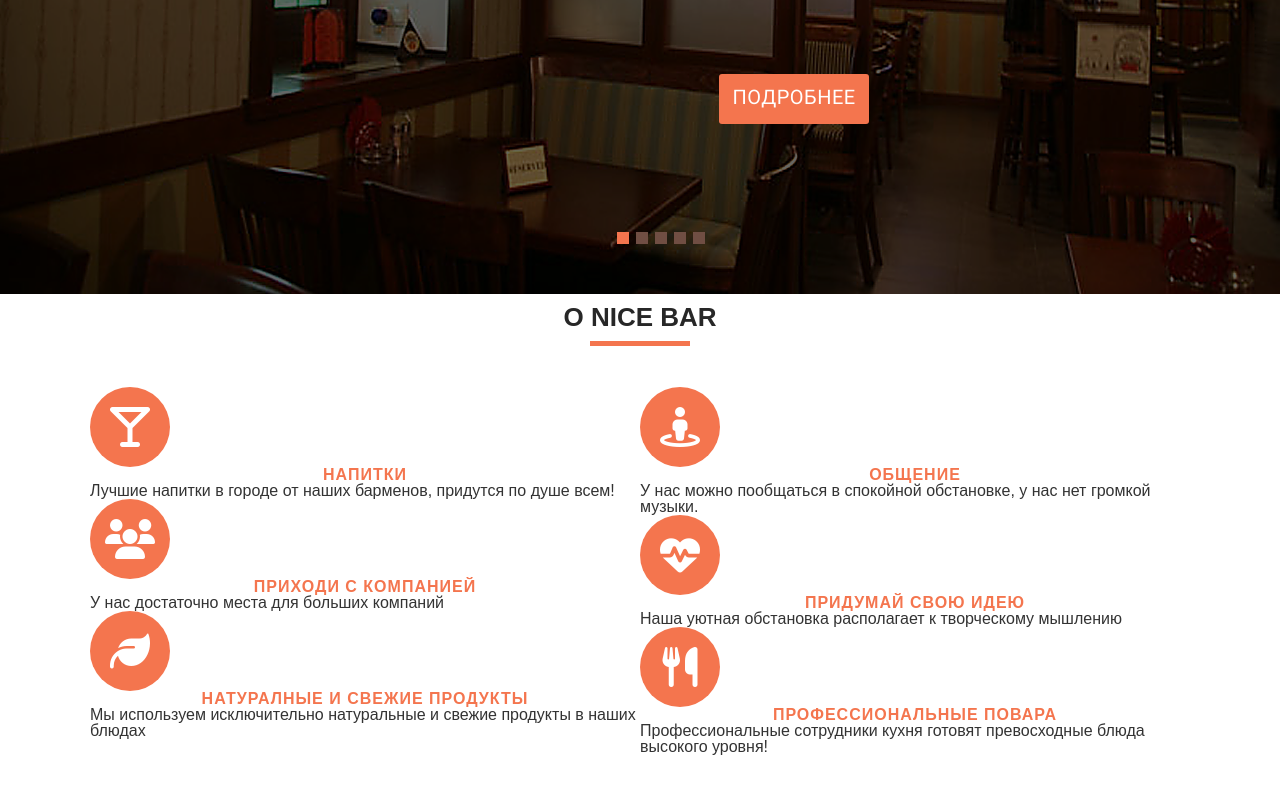
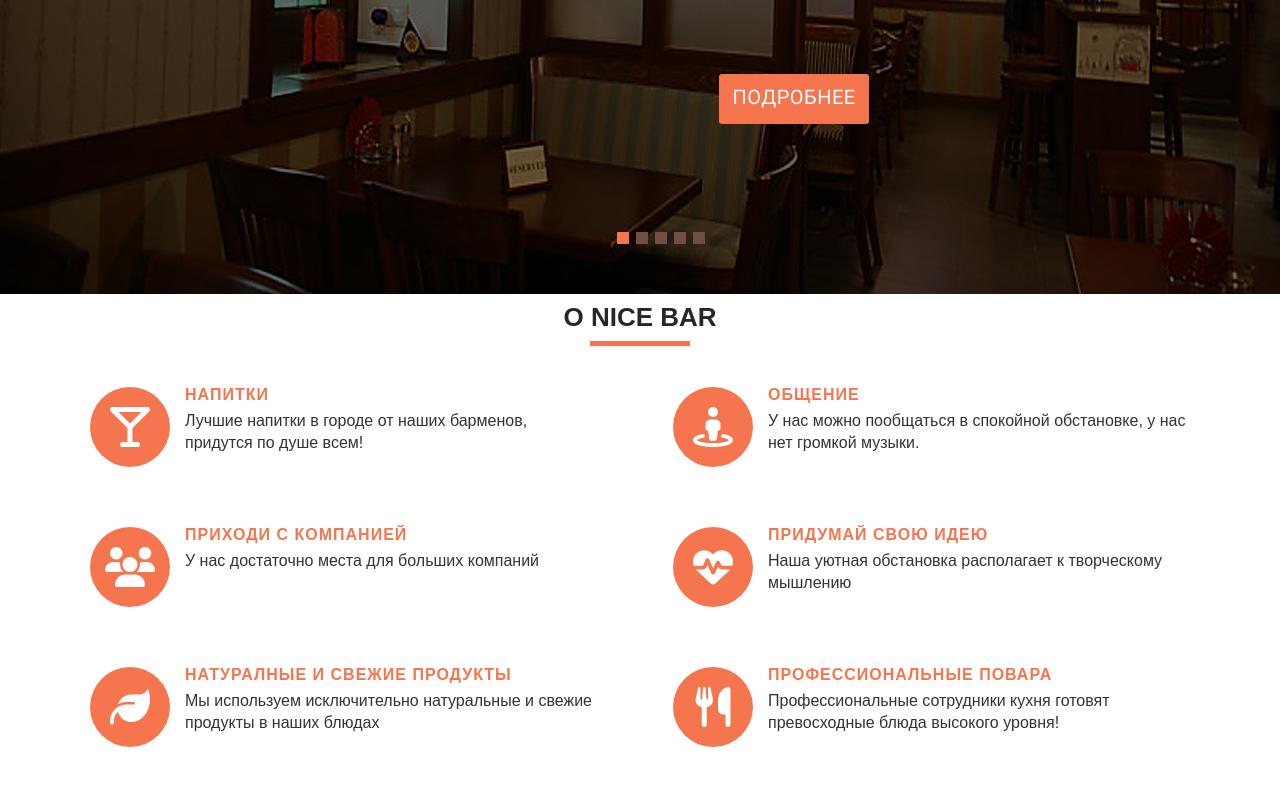
Before and after one commit to AlexABA91/NiseBar-New1, a plain HTML site: page NiseBarNew.html in a window 1280 px wide. Shown: the part 478-1285 px from the top of the page. Before the commit the page ends 1233 px from the top, so only its background shows below. Drawn offline with Linux system fonts and the light colour scheme.

Commit message:
доделать анимацию

```diff
--- a/NiseBarNew.html
+++ b/NiseBarNew.html
@@ -82,37 +82,49 @@
 							<h1>о nice bar</h1>
 						</div>
 						<div class="left">
+							<div class="blok">
+								<div class="circle"><i class="fas fa-glass-martini"></i></div>
 								<div class="bloksleft">
-								<div class="circle"><i class="fas fa-glass-martini"></i></div>
 									<h2>напитки</h2>
 									<p>Лучшие напитки в городе от наших барменов, придутся по душе всем!</p>
 								</div>
+							</div>
+							<div  class="blok">
+								<div class="circle"><i class="fas fa-users"></i></div>
 								<div class="bloksleft">
-								<div class="circle"><i class="fas fa-users"></i></div>
 									<h2>Приходи с компанией</h2>
 									<p>У нас достаточно места для больших компаний</p>
 								</div>
+							</div>
+							<div class="blok">
+								<div class="circle"><i class="fas fa-leaf"></i></div>
 								<div class="bloksleft">
-								<div class="circle"><i class="fas fa-leaf"></i></div>
 									<h2>Натуралные и свежие продукты</h2>
 									<p>Мы используем исключительно натуральные и свежие продукты в наших блюдах</p>
 								</div>
 							</div>
+						</div>
 						<div class="right">
-							<div >
+							<div class="blokr">
 								<div class="circle"><i class="fas fa-street-view"></i></div>
+								<div class="blokright">
 									<h2>Общение</h2>
 									<p>У нас можно пообщаться в спокойной обстановке, у нас нет громкой музыки.</p>
 								</div>
-							<div>
+							</div>
+							<div class="blokr">
 								<div class="circle"><i class="fas fa-heartbeat"></i></div>
+								<div class="blokright">
 									<h2>Придумай свою идею</h2>
 									<p>Наша уютная обстановка располагает к творческому мышлению</p>
 								</div>
-							<div>
+							</div>
+							<div class="blokr">
 								<div class="circle"><i class="fas fa-utensils"></i></div>
+								<div class="blokright">
 									<h2>Профессиональные повара</h2>
 									<p>Профессиональные сотрудники кухня готовят превосходные блюда высокого уровня!</p>
+								</div>
 							</div>
 						</div>
 					</div>
--- a/sass/partials/_about.scss
+++ b/sass/partials/_about.scss
@@ -1,17 +1,61 @@
 .about {
-	h2{
-	@include font($brand-font-2,16,700,$color1);
-	text-transform: uppercase;
-	letter-spacing: 1px;
-}
-p{
-	@include font($brand-font-2,16,400,$font-color1);
-}
-}
 .layout {
 width:1100px;
 max-width: 1100px;
 }
+
+
+
+	.onicebar {
+	position: relative;
+
+h1{ @include font($brand-font-2,26px,bold,$color2);
+letter-spacing: normal;}
+margin-bottom:46px;
+&:after{
+	content: '';
+	position: absolute;
+	height: 5px;
+	width: 100px;
+	background-color: $color1;
+	left: 50%;
+	left: calc(50% - 50px);
+}
+}
+	.circle {
+display: block;
+height: 80px;
+width: 80px;
+background-color: $color1;
+border-radius: 50%;
+position: relative;
+margin-right: 14px;
+ i{
+ 	font-size: 40px;
+ 	color: $font-color2;
+ display: flex;
+ justify-content: center;
+ position: relative;
+ top: 20px;
+ }
+}
+	h2{
+	@include font($brand-font-2,16px,700,$color1);
+	text-transform: uppercase;
+	letter-spacing: 1px;
+	text-align: left;
+	display: inline;
+	line-height: 30px;
+		}
+}
+p{
+	@include font($brand-font-2,16px,400,$font-color1);
+	text-align: left;
+	position: relative;
+	line-height: 22px;
+}
+
+
 
 
 .onicebar {
@@ -31,29 +75,56 @@
 }
 }
 
+
+
+
 .left {
 	display: block;
 	float: left;
-	width: 50%
+	position: relative;
+	width: 51%;
+
+.blok{
+	display: block;
+	position: relative;
+	width: 90%;
+	height: 80px;
+	margin-bottom: 60px;
+	 &:hover{
+	 	transform: scale(1.1);
+	 	 box-shadow: inset 0 0 50px 0 #f3baa9;
+	 	 border-radius: 50%;
+	 }
+	}
+  // Сделать анимацию при наведнии
+.bloksleft{
+	display: block;
+	position: absolute;
+	width: 82%;
+	height: 60px;
+	left: 95px;
+	bottom: 27px;
+	}
 }
-.bloksleft {}
-.circle {
-display: block;
-height: 80px;
-width: 80px;
-background-color: $color1;
-border-radius: 50%;
- i{
- 	font-size: 40px;
- 	color: $font-color2;
- display: flex;
- justify-content: center;
- position: relative;
- top: 20px;
- }
-}
+
+
 .right {
 	float: right;
 	display: block;
-	width: 50%
+	width: 47%;
+	.blokr{
+	display: block;
+	position: relative;
+	width: 100%;
+	height: 80px;
+	margin-bottom: 60px;
 }
+.blokright{
+	display: block;
+	position: absolute;
+	width: 445px;
+	height: 60px;
+	left: 95px;
+	bottom: 27px;
+	}
+}
```
Also changed, not shown: css/all.css, 1 other file. Lines whose indentation alone changed are shown as unchanged.
